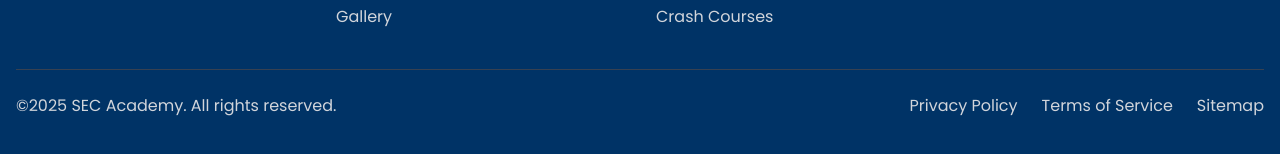
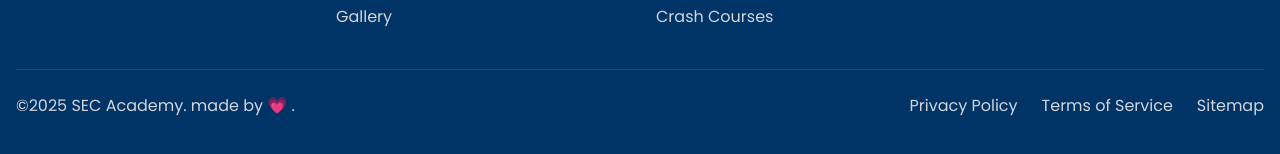
Before and after one commit to Ajay-Chauhan07/SEC-webpage, a plain HTML site: page index.html in a window 1280 px wide. Shown: the part 7049-7203 px from the top of the page. Drawn offline with nearby package versions, Linux system fonts and the light colour scheme.

Commit message:
Update index.html

```diff
--- a/index.html
+++ b/index.html
@@ -1372,7 +1372,7 @@
             </div>
 
             <div class="border-t border-gray-700 mt-10 pt-6 flex flex-col md:flex-row justify-between items-center">
-                <p class="text-gray-300 mb-4 md:mb-0">&copy;2025 SEC Academy. All rights reserved.</p>
+                <p class="text-gray-300 mb-4 md:mb-0">&copy;2025 SEC Academy. made by 💗 .</p>
                 <div class="flex space-x-6">
                     <a href="#" class="text-gray-300 hover:text-primary transition duration-300">Privacy Policy</a>
                     <a href="#" class="text-gray-300 hover:text-primary transition duration-300">Terms of Service</a>
```
